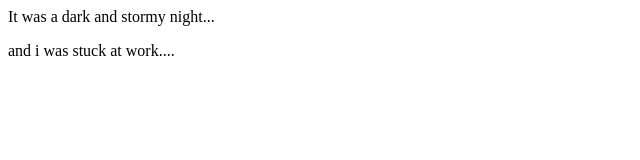
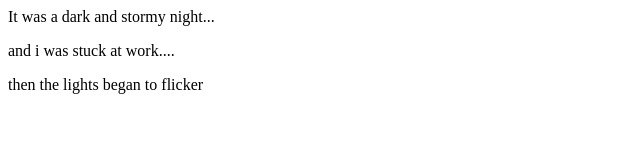
Before and after one commit to kadocode/fireside-story1, a plain HTML site: page index.html in a window 1280 px wide. Shown: the whole page, without its empty margins (0-640 px from the left). Drawn offline with Linux system fonts and the light colour scheme.

Commit message:
added third line

```diff
--- a/index.html
+++ b/index.html
@@ -2,5 +2,6 @@
     <body>
       <p>It was a dark and stormy night...</p>
       <p>and i was stuck at work....</p>
+      <p>then the lights began to flicker</p>
     </body>
   </html>
```
